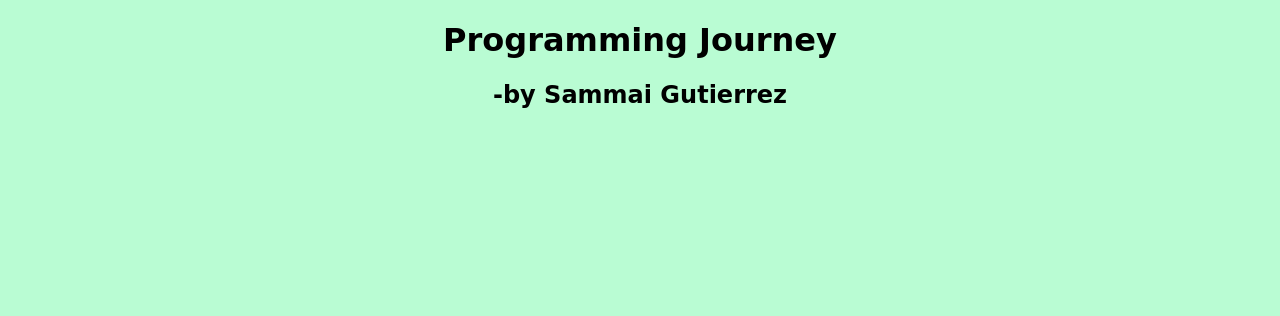
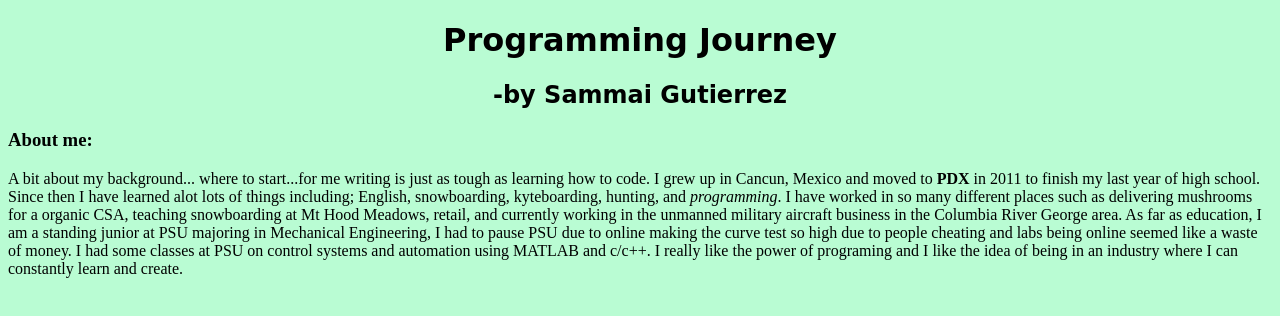
Before and after one commit to sammaicodes/First-Friday-Project, a plain HTML site: page index.html in a window 1280 px wide. Drawn offline with Linux system fonts and the light colour scheme.

Commit message:
It will write an about me section

```diff
--- a/index.html
+++ b/index.html
@@ -9,6 +9,11 @@
     <h1>Programming Journey</h1>
     <h2>-by Sammai Gutierrez</h2>
   </div>
+  <div class="box1">
+    <h3>About me:</h3>
+    <p>A bit about my background... where to start...for me writing is just as tough as learning how to code. I grew up in <span class="mayan">Cancun, Mexico </span> and moved to <strong>PDX</strong> in 2011 to finish my last year of high school. Since then I have learned alot lots of things including; English, snowboarding, kyteboarding, hunting, and <em>programming</em>. I have worked in so many different places such as delivering mushrooms for a organic CSA, teaching snowboarding at Mt Hood Meadows, retail, and currently working in the unmanned military aircraft business in the Columbia River George area. As far as education, I am a standing junior at PSU majoring in Mechanical Engineering, I had to pause PSU due to online making the curve test so high due to people cheating and labs being online seemed like a waste of money. I had some classes at PSU on control systems and automation using MATLAB and c/c++. I really like the power of programing and I like the idea of being in an industry where I can constantly learn and create.
+    </p>
+  </div>
 
 </body>
 </html>
```
